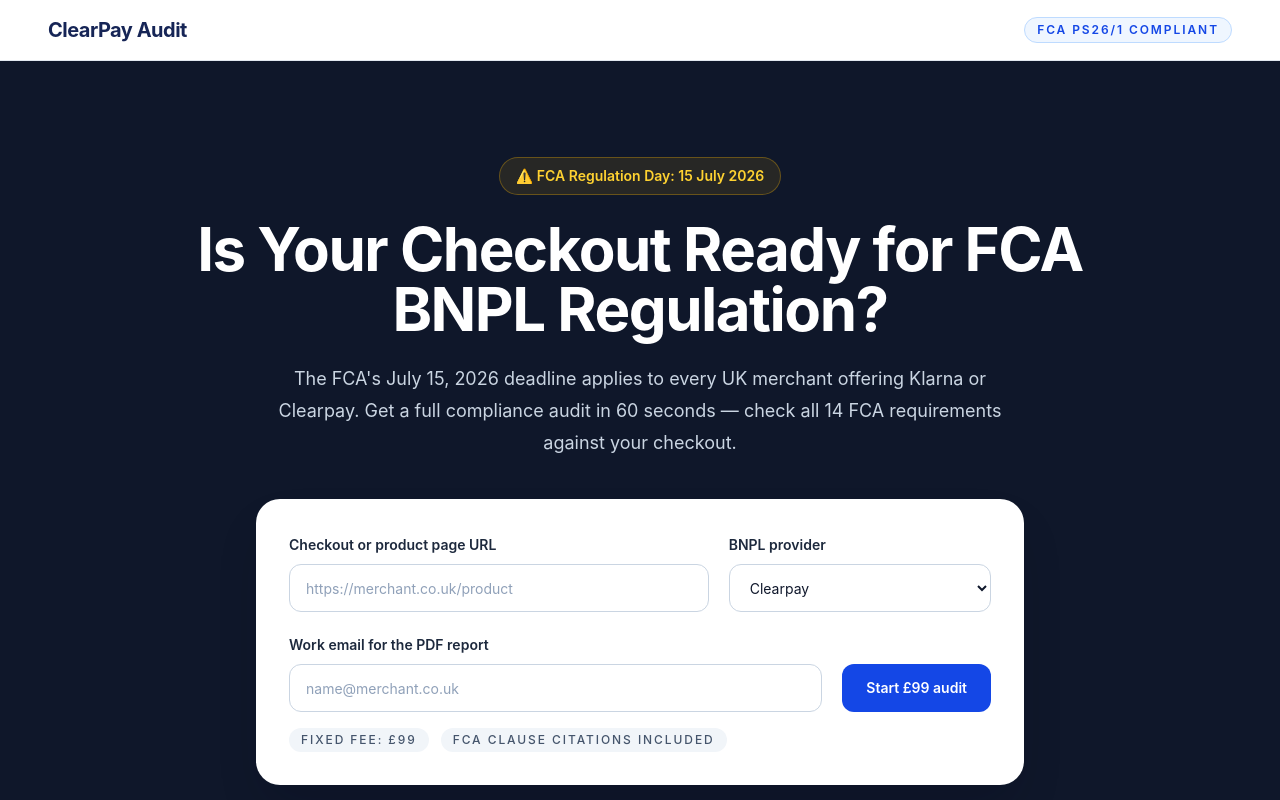
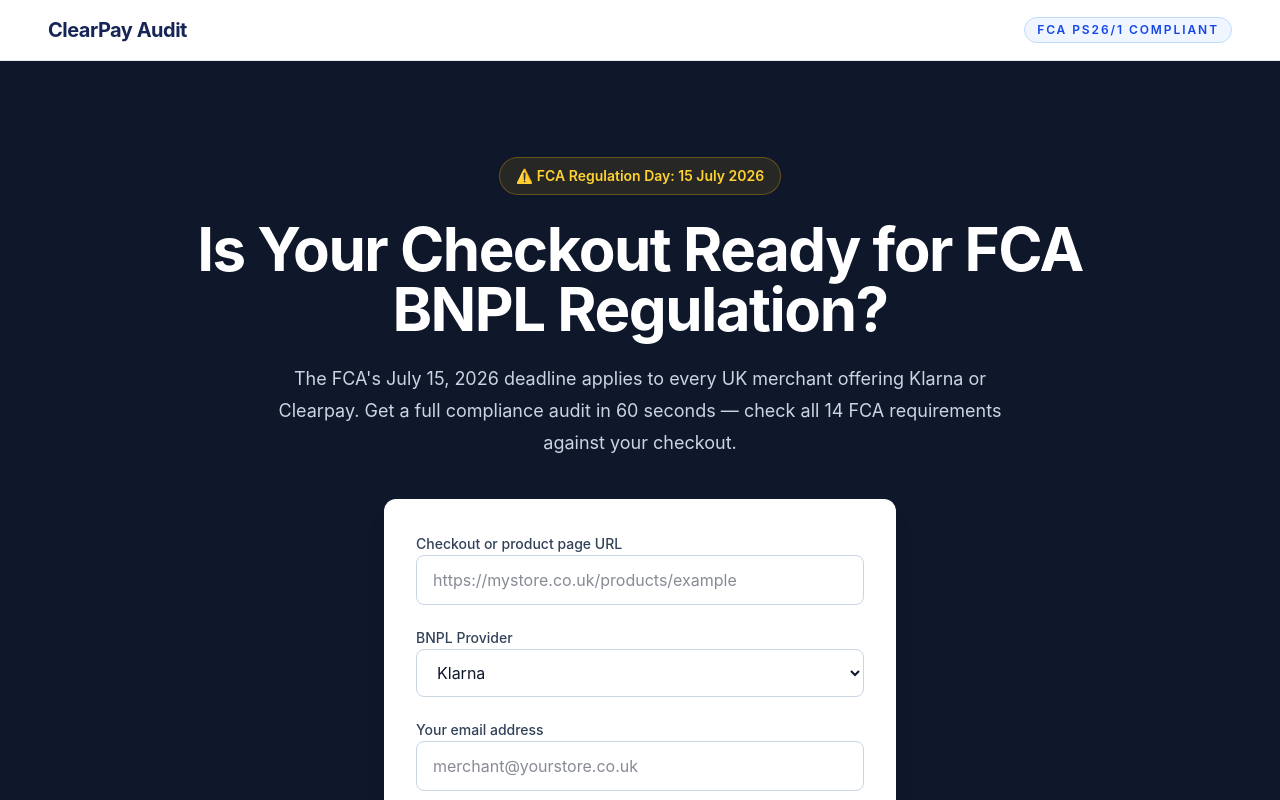
Before and after one commit to Web-Tools-SaaS/clearpay-audit, a Next.js app: page / in a window 1280 px wide. Shown: the top 800 px of the page. Built offline with nearby package versions, Linux system fonts and the light colour scheme.

Commit message:
Update hero audit form flow

```diff
--- a/components/AuditForm.tsx
+++ b/components/AuditForm.tsx
@@ -1,27 +1,27 @@
 'use client'
 
 import { useState } from 'react'
-
-type FormState = 'idle' | 'submitting' | 'success' | 'error'
+import { useRouter } from 'next/navigation'
 
 const providerOptions = [
-  { value: 'clearpay', label: 'Clearpay' },
-  { value: 'klarna', label: 'Klarna' },
-  { value: 'laybuy', label: 'Laybuy' },
-  { value: 'other', label: 'Other BNPL provider' },
+  { label: 'Klarna', value: 'klarna' },
+  { label: 'Clearpay', value: 'clearpay' },
+  { label: 'Laybuy', value: 'laybuy' },
+  { label: 'Other', value: 'other' },
 ] as const
 
 export default function AuditForm() {
+  const router = useRouter()
   const [url, setUrl] = useState('')
+  const [provider, setProvider] = useState('klarna')
   const [email, setEmail] = useState('')
-  const [provider, setProvider] = useState<(typeof providerOptions)[number]['value']>('clearpay')
-  const [status, setStatus] = useState<FormState>('idle')
-  const [message, setMessage] = useState('')
+  const [loading, setLoading] = useState(false)
+  const [error, setError] = useState<string | null>(null)
 
   async function handleSubmit(event: React.FormEvent<HTMLFormElement>) {
     event.preventDefault()
-    setStatus('submitting')
-    setMessage('')
+    setLoading(true)
+    setError(null)
 
     try {
       const response = await fetch('/api/create-audit', {
@@ -29,67 +29,60 @@
         headers: {
           'Content-Type': 'application/json',
         },
-        body: JSON.stringify({
-          email,
-          url,
-          bnpl_provider: provider,
-        }),
+        body: JSON.stringify({ url, bnpl_provider: provider, email }),
       })
 
-      const data = (await response.json()) as { audit_id?: string; error?: string }
+      const data = (await response.json()) as {
+        audit_id?: string
+        error?: string
+      }
 
       if (!response.ok || !data.audit_id) {
-        throw new Error(data.error || 'Unable to start audit right now.')
+        setError(data.error ?? 'Something went wrong')
+        return
       }
 
-      setStatus('success')
-      setMessage(`Audit started. Reference: ${data.audit_id}`)
-      setUrl('')
-      setEmail('')
-      setProvider('clearpay')
-    } catch (error) {
-      setStatus('error')
-      setMessage(
-        error instanceof Error
-          ? error.message
-          : 'Unable to start audit right now.'
-      )
+      router.push(`/processing/${data.audit_id}`)
+    } catch {
+      setError('Something went wrong')
+    } finally {
+      setLoading(false)
     }
   }
 
   return (
-    <div className="w-full max-w-3xl rounded-3xl border border-white/10 bg-white p-6 text-left shadow-2xl shadow-slate-950/20 sm:p-8">
+    <div className="mx-auto w-full max-w-lg rounded-xl bg-white p-8 text-left shadow-xl">
       <form className="space-y-5" onSubmit={handleSubmit}>
-        <div className="grid gap-5 md:grid-cols-[1.6fr_1fr]">
-          <label className="block">
-            <span className="text-sm font-semibold text-slate-800">
+        <div className="space-y-2">
+          <label
+            className="text-sm font-medium text-slate-700"
+            htmlFor="audit-url"
+          >
             Checkout or product page URL
-            </span>
+          </label>
           <input
+            id="audit-url"
             type="url"
-              name="url"
-              inputMode="url"
-              autoComplete="url"
             required
-              placeholder="https://merchant.co.uk/product"
             value={url}
             onChange={(event) => setUrl(event.target.value)}
-              className="mt-2 h-12 w-full rounded-xl border border-slate-300 bg-white px-4 text-sm text-slate-900 outline-none transition placeholder:text-slate-400 focus:border-blue-700 focus:ring-4 focus:ring-blue-100"
+            placeholder="https://mystore.co.uk/products/example"
+            className="w-full rounded-lg border border-slate-300 bg-white px-4 py-3 text-slate-900 outline-none transition focus:border-blue-700 focus:ring-4 focus:ring-blue-100"
           />
+        </div>
+
+        <div className="space-y-2">
+          <label
+            className="text-sm font-medium text-slate-700"
+            htmlFor="audit-provider"
+          >
+            BNPL Provider
           </label>
-          <label className="block">
-            <span className="text-sm font-semibold text-slate-800">
-              BNPL provider
-            </span>
           <select
-              name="provider"
+            id="audit-provider"
             value={provider}
-              onChange={(event) =>
-                setProvider(
-                  event.target.value as (typeof providerOptions)[number]['value']
-                )
-              }
-              className="mt-2 h-12 w-full rounded-xl border border-slate-300 bg-white px-4 text-sm text-slate-900 outline-none transition focus:border-blue-700 focus:ring-4 focus:ring-blue-100"
+            onChange={(event) => setProvider(event.target.value)}
+            className="w-full rounded-lg border border-slate-300 bg-white px-4 py-3 text-slate-900 outline-none transition focus:border-blue-700 focus:ring-4 focus:ring-blue-100"
           >
             {providerOptions.map((option) => (
               <option key={option.value} value={option.value}>
@@ -97,57 +90,50 @@
               </option>
             ))}
           </select>
-          </label>
         </div>
 
-        <div className="grid gap-5 md:grid-cols-[1.4fr_auto] md:items-end">
-          <label className="block">
-            <span className="text-sm font-semibold text-slate-800">
-              Work email for the PDF report
-            </span>
+        <div className="space-y-2">
+          <label
+            className="text-sm font-medium text-slate-700"
+            htmlFor="audit-email"
+          >
+            Your email address
+          </label>
           <input
+            id="audit-email"
             type="email"
-              name="email"
-              autoComplete="email"
             required
-              placeholder="name@merchant.co.uk"
             value={email}
             onChange={(event) => setEmail(event.target.value)}
-              className="mt-2 h-12 w-full rounded-xl border border-slate-300 bg-white px-4 text-sm text-slate-900 outline-none transition placeholder:text-slate-400 focus:border-blue-700 focus:ring-4 focus:ring-blue-100"
+            placeholder="merchant@yourstore.co.uk"
+            className="w-full rounded-lg border border-slate-300 bg-white px-4 py-3 text-slate-900 outline-none transition focus:border-blue-700 focus:ring-4 focus:ring-blue-100"
           />
-          </label>
+        </div>
 
         <button
           type="submit"
-            disabled={status === 'submitting'}
-            className="inline-flex h-12 items-center justify-center rounded-xl bg-blue-700 px-6 text-sm font-semibold text-white transition hover:bg-blue-800 disabled:cursor-not-allowed disabled:bg-blue-400"
+          disabled={loading}
+          className="flex w-full items-center justify-center gap-3 rounded-lg bg-blue-700 py-4 text-base font-semibold text-white transition hover:bg-blue-800 disabled:cursor-not-allowed disabled:bg-blue-500"
         >
-            {status === 'submitting' ? 'Starting audit...' : 'Start £99 audit'}
+          {loading ? (
+            <>
+              <span
+                className="h-5 w-5 animate-spin rounded-full border-2 border-white/30 border-t-white"
+                aria-hidden="true"
+              />
+              <span>Running Audit...</span>
+            </>
+          ) : (
+            'Run Compliance Audit →'
+          )}
         </button>
-        </div>
-      </form>
 
-      <div className="mt-4 flex flex-wrap items-center gap-3 text-xs font-medium uppercase tracking-[0.16em] text-slate-500">
-        <span className="rounded-full bg-slate-100 px-3 py-1 text-slate-600">
-          Fixed fee: £99
-        </span>
-        <span className="rounded-full bg-slate-100 px-3 py-1 text-slate-600">
-          FCA clause citations included
-        </span>
-      </div>
-
-      {message ? (
-        <p
-          className={`mt-4 rounded-xl px-4 py-3 text-sm ${
-            status === 'error'
-              ? 'bg-red-50 text-red-700'
-              : 'bg-emerald-50 text-emerald-700'
-          }`}
-          role={status === 'error' ? 'alert' : 'status'}
-        >
-          {message}
+        {error ? (
+          <p className="text-sm text-red-600" role="alert">
+            {error}
           </p>
         ) : null}
+      </form>
     </div>
   )
 }
```
Also changed, not shown: 1 other file (tests, documents, lock files or other folders). Lines whose indentation alone changed are shown as unchanged.
